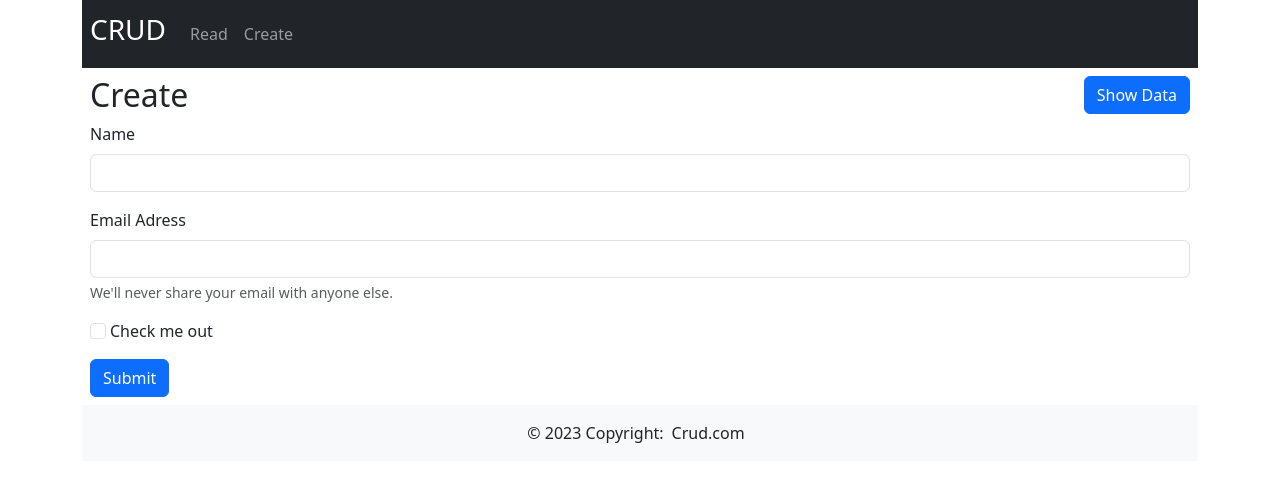
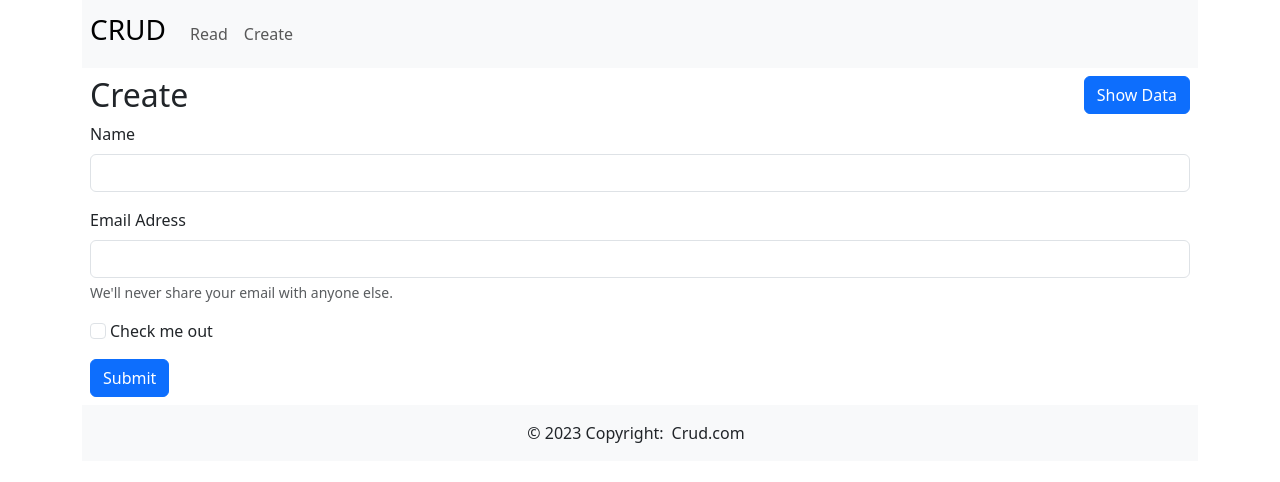
Before and after one commit to RahulWhiztekcorp/deploy-app-2023, a React (Create React App) app: page / in a window 1280 px wide. Shown: the top 482 px of the page. Built offline with nearby package versions, Linux system fonts and the light colour scheme.

Commit message:
22-08-2023 modified file are package.json,src/components/NavBar.js,src/index.js

```diff
--- a/package.json
+++ b/package.json
@@ -9,6 +9,7 @@
     "@testing-library/user-event": "^13.5.0",
     "axios": "^1.4.0",
     "bootstrap": "^5.3.1",
+    "jquery": "^3.7.0",
     "react": "^18.2.0",
     "react-bootstrap": "^2.8.0",
     "react-dom": "^18.2.0",
@@ -43,6 +44,7 @@
     ]
   },
   "devDependencies": {
+    "@types/jquery": "^3.5.16",
     "gh-pages": "^6.0.0"
   }
 }
--- a/src/components/NavBar.js
+++ b/src/components/NavBar.js
@@ -3,13 +3,13 @@
 
 const NavBar = () => {
   return (
-    <nav className="navbar sticky-top navbar-expand-lg navbar-dark bg-dark px-2">
-        <button className="navbar-toggler" type="button" data-toggle="collapse" data-target="#navbarTogglerDemo01" aria-controls="navbarTogglerDemo01" aria-expanded="false" aria-label="Toggle navigation">
-            <span className="navbar-toggler-icon"></span>
-        </button>
-        <div className="collapse navbar-collapse" id="navbarTogglerDemo01">
+    <nav class="navbar sticky-top navbar-expand-lg navbar-light bg-light px-2">
             <a className="navbar-brand" href="/"><h3>CRUD</h3></a>
-            <ul className="navbar-nav mr-auto mt-2 mt-lg-0">
+            <button class="navbar-toggler" type="button" data-toggle="collapse" data-target="#navbarNav" aria-controls="navbarNav" aria-expanded="false" aria-label="Toggle navigation">
+            <span class="navbar-toggler-icon"></span>
+            </button>
+        <div class="collapse navbar-collapse" id="navbarNav">
+            <ul class="navbar-nav">
                 <li className="nav-item active">
                     <Link to="/read" className='text-decoration-none'>
                         <button className="nav-link ">Read</button>
```
Also changed, not shown: src/index.js (+7 -6 lines).
